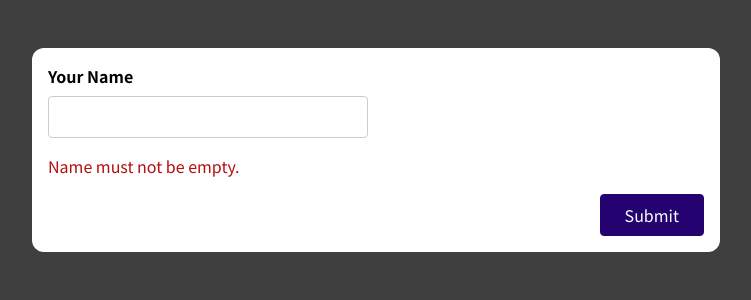
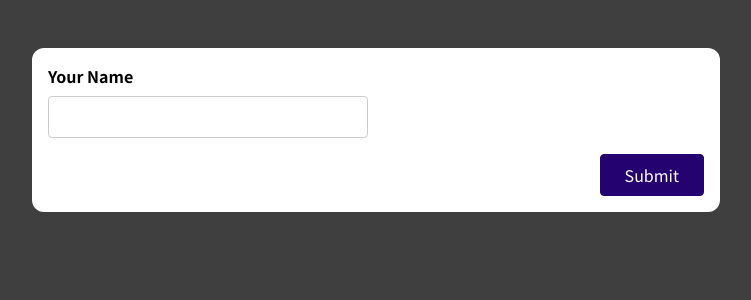
Before and after one commit to bikokwa/forms-and-input, a React (Create React App) app: page / in a window 1280 px wide. Shown: the top 300 px of the page, without its empty margins (264-1015 px from the left). Built offline with nearby package versions, Linux system fonts and the light colour scheme.

Commit message:
react to lost focus

```diff
--- a/src/components/SimpleInput.js
+++ b/src/components/SimpleInput.js
@@ -8,6 +8,14 @@ const SimpleInput = (props) => {
 
   const nameInputChangeHandler = (event) => {
     setEnteredName(event.target.value);
+  };
+
+  const nameInputBlurHandler = (event) => {
+    setEnteredNameTouched(true);
+
+    if (enteredName.trim() === "") {
+      setEnteredNameIsValid(false);
+    }
   };
 
   const formSubmissionHandler = (event) => {
@@ -21,8 +29,6 @@ const SimpleInput = (props) => {
     }
 
     setEnteredNameIsValid(true);
-
-    setEnteredNameTouched(false);
 
     console.log(enteredName);
     const enteredValue = nameInputRef.current.value;
@@ -44,9 +50,10 @@ const SimpleInput = (props) => {
           ref={nameInputRef}
           value={enteredName}
           id="name"
+          onBlur={nameInputBlurHandler}
           onChange={nameInputChangeHandler}
         />
-        {!nameInputIsInvalid && (
+        {nameInputIsInvalid && (
           <p className="error-text">Name must not be empty.</p>
         )}
       </div>
```
